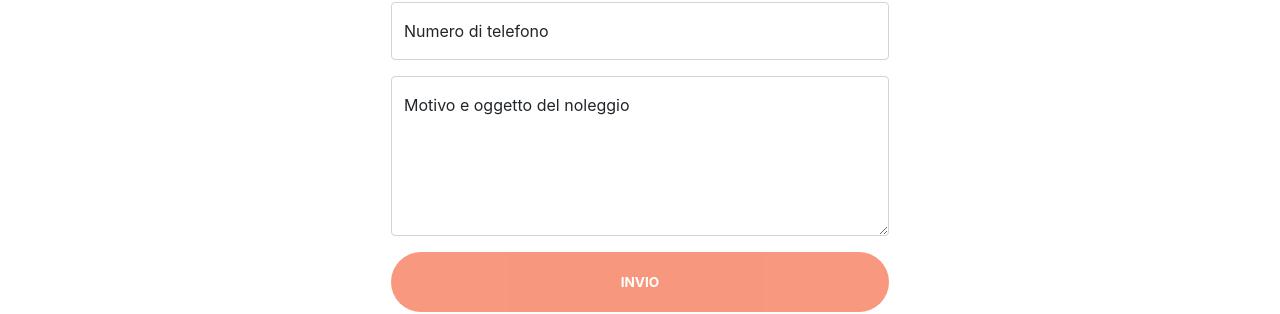
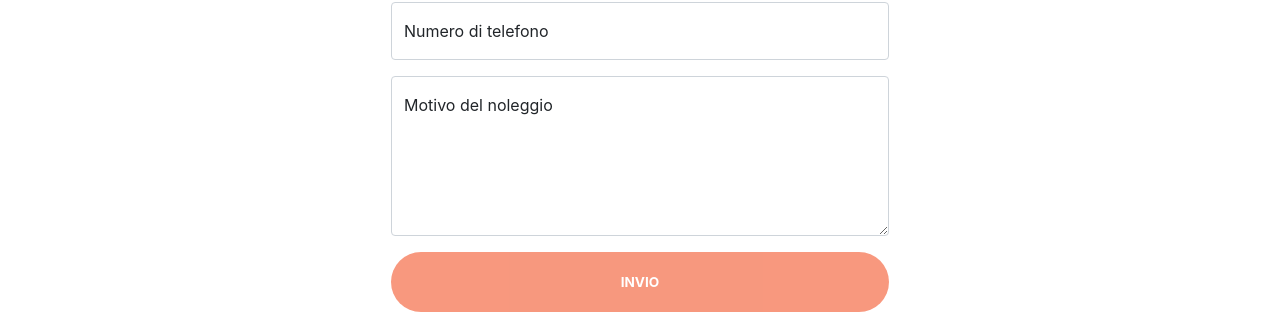
Before and after one commit to EmanueleSmartwhings/EmanueleSmartwhings.github.io, a plain HTML site: page Noleggio.html in a window 1280 px wide. Shown: the part 640-954 px from the top of the page. Drawn offline with nearby package versions, Linux system fonts and the light colour scheme; some packages are replaced by stand-ins of ours; a script that the page names is missing.

Commit message:
Update Noleggio.html

```diff
--- a/Noleggio.html
+++ b/Noleggio.html
@@ -102,7 +102,7 @@
                             <!-- Message input-->
                             <div class="form-floating mb-3">
                                 <textarea class="form-control" id="message" type="text" placeholder="Enter your message here..." style="height: 10rem" data-sb-validations="required"></textarea>
-                                <label for="message">Motivo e oggetto del noleggio</label>
+                                <label for="message">Motivo del noleggio</label>
                                 <div class="invalid-feedback" data-sb-feedback="message:required">Messaggio obbligatorio</div>
                             </div>
 
```
